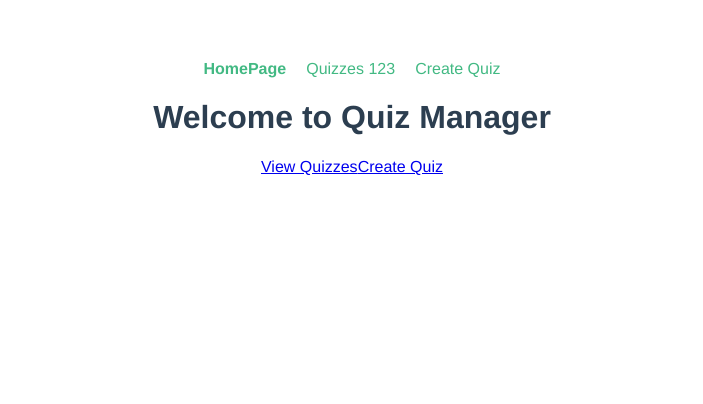
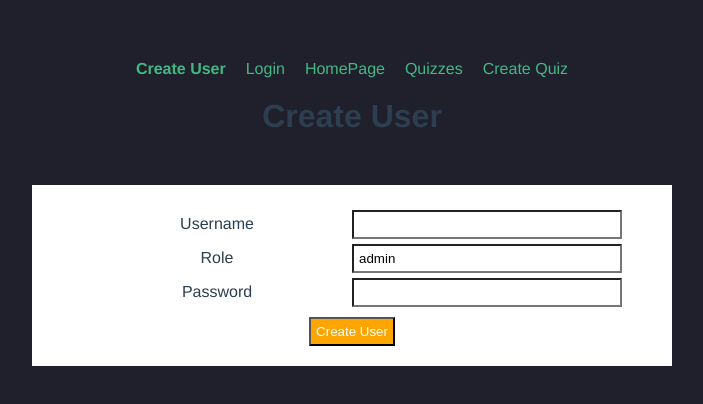
Before and after one commit to JayTabberer/quiz-manager, a Vue app in the folder quiz-manager-frontend/: page / in a window 1280 px wide. Shown: the top 404 px of the page, without its empty margins (288-991 px from the left). Built offline with nearby package versions, Linux system fonts and the light colour scheme.

Commit message:
more pages added, routing and added some styling to pages

```diff
--- a/quiz-manager-frontend/src/App.vue
+++ b/quiz-manager-frontend/src/App.vue
@@ -1,8 +1,10 @@
 <template>
   <div id="app">
     <nav>
-      <router-link to="/">HomePage</router-link>
-      <router-link to="/quizzes">Quizzes 123</router-link>
+      <router-link to="/">Create User</router-link>
+      <router-link to="/login-page">Login</router-link>
+      <router-link to="/home-page">HomePage</router-link>
+      <router-link to="/quizzes">Quizzes</router-link>
       <router-link to="/create-quiz">Create Quiz</router-link>
     </nav>
     <router-view></router-view>
--- /dev/null
+++ b/quiz-manager-frontend/src/components/CreateUser.vue
@@ -0,0 +1,85 @@
+<template>
+    <div>
+        <h1>Create User</h1>
+        <form @submit.prevent="createUser" class="form-block">
+            <label for="username">Username</label>
+            <input type="text" id="username" v-model="username" required>
+            <label type="text" required> Role</label>
+            <input type="text" id="role" value="admin" v-model="role" required>
+            <label for="password">Password</label>
+            <input type="password" id="password" v-model="password" required>
+            <button type="submit">Create User</button>
+        </form>
+    </div>
+</template>
+
+<script>
+import quizService from '../services/quizService';
+
+export default {
+    name: 'CreateUser',
+
+    data() {
+        return {
+            username: '',
+            role: 'admin',
+            password: ''
+        };
+    },
+
+    methods: {
+        async createUser() {
+            const user = {
+                username: this.username,
+                role: this.role,
+                password: this.password
+            };
+            await quizService.registerUser(user);
+            this.$router.push({ name: 'UserList' });
+        }
+
+    },
+};
+
+</script>
+
+<style>
+
+    * {
+        margin: 0;
+        padding: 0;
+        box-sizing: border-box;
+        background: rgb(32, 31, 44);
+    }
+    .form-block {
+        justify-content: center;
+        width: 50%;
+        margin: 0 auto;
+        padding: 20px;
+        background-color: white;
+        margin-top: 50px;
+    }
+
+    label {
+        width: 45%;
+        display: inline-block;
+        margin-top: 10px;
+        background-color: white;
+    }
+
+    input {
+        width: 45%;
+        padding: 5px;
+        margin-top: 5px;
+        background-color: white;
+    }
+
+    button {
+        margin-top: 10px;
+        padding: 5px;
+        background-color: orange;
+        color: white;
+    }
+
+
+</style>
--- a/quiz-manager-frontend/src/components/HomePage.vue
+++ b/quiz-manager-frontend/src/components/HomePage.vue
@@ -1,8 +1,8 @@
 <template>
     <div>
         <h1>Welcome to Quiz Manager</h1>
-        <router-link to="/quizzes">View Quizzes</router-link>
-        <router-link to="/create-quiz">Create Quiz</router-link>
+
+        <p>Quiz Manager is a web application that allows you to create quizzes and take quizzes.</p>
     </div>
 </template>
 
--- /dev/null
+++ b/quiz-manager-frontend/src/components/LoginPage.vue
@@ -0,0 +1,68 @@
+<template>
+    <div>
+        <h1>Login</h1>
+        <form class="form-block" @submit.prevent="login">
+            <label for="username">Username</label>
+            <input type="text" id="username" v-model="username">
+            <label type="text" required> Role</label>
+            <input type="text" id="role" value="admin" v-model="role" required>
+            <label for="password">Password</label>
+            <input type="password" id="password" v-model="password">
+            <div style="background-color: white;">
+                <button type="submit">Login</button>
+            </div>
+        </form>
+    </div>
+</template>
+
+<script>
+ export default {
+    name: 'LoginPage',
+
+    data() {
+        return {
+            username: '',
+            role: 'admin',
+            password: ''
+        };
+    },
+ }
+
+</script>
+
+<style>
+
+
+
+    .form-block {
+        justify-content: center;
+        width: 50%;
+        margin: 0 auto;
+        padding: 20px;
+        background-color: white;
+        margin-top: 50px;
+    }
+
+    label {
+        width: 45%;
+        display: inline-block;
+        margin-top: 10px;
+        background-color: white;
+    }
+
+    input {
+        width: 45%;
+        padding: 5px;
+        margin-top: 5px;
+        background-color: white;
+    }
+
+    button {
+        margin-top: 10px;
+        padding: 5px;
+        background-color: orange;
+        color: white;
+    }
+
+
+</style>
--- a/quiz-manager-frontend/src/components/QuizForm.vue
+++ b/quiz-manager-frontend/src/components/QuizForm.vue
@@ -1,22 +1,22 @@
 <template>
     <div>
         <h1>Create Quiz</h1>
-        <form @submit.prevent="submitForm">
-            <div>
+        <form @submit.prevent="submitForm" class="form-block">
+            <div style="background-color: white;">
                 <label for="title">Title:</label>
                 <input type="text" v-model="title" required />
             </div>
-            <div v-for="(question, index) in questions" :key="index">
+            <form style="background-color: white;" v-for="(question, index) in questions" :key="index">
                 <label for="question">Question:</label>
                 <input type="text" v-model="question.text" required />
-                <div v-for="(answer, idx) in question.answers" :key="idx">
+                <form style="background-color: white;" v-for="(answer, idx) in question.answers" :key="idx">
                     <label for="answer">Answer:</label>
                     <input type="text" v-model="answer.text" required />
                     <label for="is_correct">Correct:</label>
                     <input type="checkbox" v-model="answer.is_correct" />
-                </div>
-                <button type="button" @click="addAnswer(index)">Add Answer</button>
-            </div>
+                </form>
+            </form>
+            <button type="button" @click="addAnswer(index)">Add Answer</button>
             <button type="button" @click="addQuestion">Add Question</button>
             <button type="submit">Create Quiz</button>
         </form>
@@ -63,3 +63,40 @@ export default {
     },
 };
 </script>
+
+<style>
+
+    .form-block {
+        justify-content: center;
+        width: 50%;
+        margin: 0 auto;
+        padding: 20px;
+        background-color: white;
+        margin-top: 50px;
+    }
+
+    label {
+        width: 45%;
+        display: inline-block;
+        margin-top: 10px;
+        background-color: white;
+    }
+
+    input {
+        width: 45%;
+        padding: 5px;
+        margin-top: 5px;
+        background-color: white;
+    }
+
+    button {
+        margin-top: 10px;
+        padding: 5px;
+        background-color: orange;
+        color: white;
+        justify-content: space-around;
+    }
+
+    button:hover {
+        background-color: #2c7a6b;
+    }
--- a/quiz-manager-frontend/src/components/QuizList.vue
+++ b/quiz-manager-frontend/src/components/QuizList.vue
@@ -6,7 +6,8 @@
                 <router-link :to="{ name: 'QuizDetail', params: { id: quiz.id } }">{{ quiz.title }}</router-link>
             </li>
         </ul>
-        <router-link to="/create-quiz">Create New Quiz</router-link>
+
+        <h1>A list of quizes shold live here</h1>
     </div>
 </template>
 
--- a/quiz-manager-frontend/src/router/index.js
+++ b/quiz-manager-frontend/src/router/index.js
@@ -3,6 +3,8 @@ import Router from 'vue-router';
 import HomePage from '@/components/HomePage.vue';
 import QuizList from '@/components/QuizList.vue';
 import QuizForm from '@/components/QuizForm.vue';
+import CreateUser from '@/components/CreateUser.vue';
+import LoginPage from '@/components/LoginPage.vue';
 
 Vue.use(Router);
 
@@ -11,6 +13,16 @@ export default new Router({
     routes: [
         {
             path: '/',
+            name: 'CreateUser',
+            component: CreateUser,
+        },
+        {
+            path: '/login-page',
+            name: 'LoginPage',
+            component: LoginPage,
+        },
+        {
+            path: '/home-page',
             name: 'HomePage',
             component: HomePage,
         },
--- a/quiz-manager-frontend/src/services/quizService.js
+++ b/quiz-manager-frontend/src/services/quizService.js
@@ -1,6 +1,11 @@
 import Axios from 'axios';
 
-const API_URL = 'http://localhost:3001/api';
+const API_URL = 'http://localhost:3001';
+
+export const registerUser = async (user) => {
+    const response = await Axios.post(`${API_URL}/users`, user);
+    return response.data;
+};
 
 export const getQuizzes = async () => {
     const response = await Axios.get(`${API_URL}/quizzes`);
@@ -26,3 +31,5 @@ export const deleteQuiz = async (id) => {
     const response = await Axios.delete(`${API_URL}/quizzes/${id}`);
     return response.data;
 };
+
+export default { registerUser, getQuizzes, getQuizById, createQuiz, updateQuiz, deleteQuiz };
```
